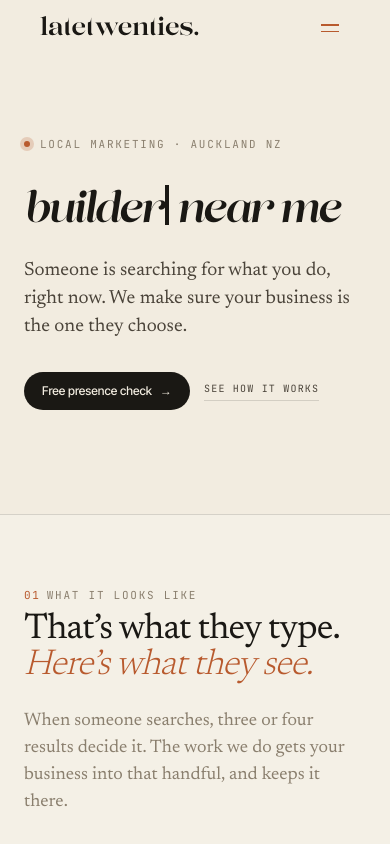
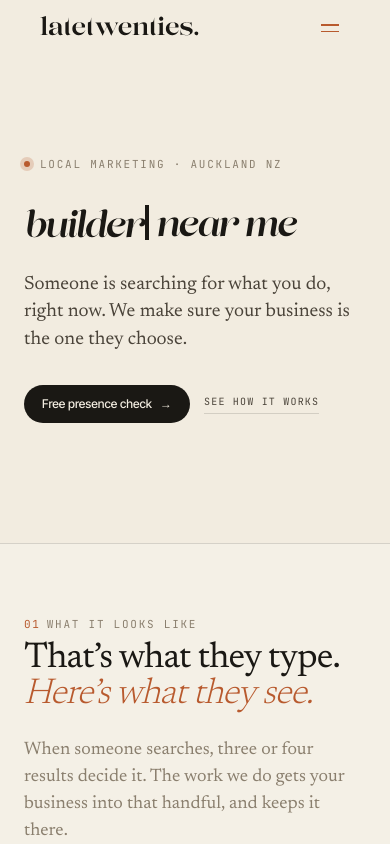
Before and after one commit to latetwenties/latetwenties-website, a Next.js app: page / in a window 390 px wide. Shown: the top 844 px of the page. Built offline with nearby package versions, Linux system fonts and the light colour scheme.

Commit message:
Mobile hero: headline ~35px, padding 100/120

```diff
--- a/app/globals.css
+++ b/app/globals.css
@@ -2764,7 +2764,7 @@ a.ct-row-val:hover {
        a larger headline so the hero still carries primary visual weight
        above any section heading further down the page. */
     min-height: auto;
-    padding: 80px 0 104px;
+    padding: 100px 0 120px;
   }
   .hero-eyebrow {
     margin-bottom: 32px;
@@ -2772,7 +2772,7 @@ a.ct-row-val:hover {
   .hero-pure-headline {
     /* Sized so the headline reads as a hero (outscales SearchProof's H2
        below) while staying clear of the right edge at iPhone widths. */
-    font-size: clamp(34px, 10.5vw, 56px);
+    font-size: clamp(30px, 9vw, 50px);
     white-space: nowrap;
   }
   .hero-pure-headline .hp-caret {
```
